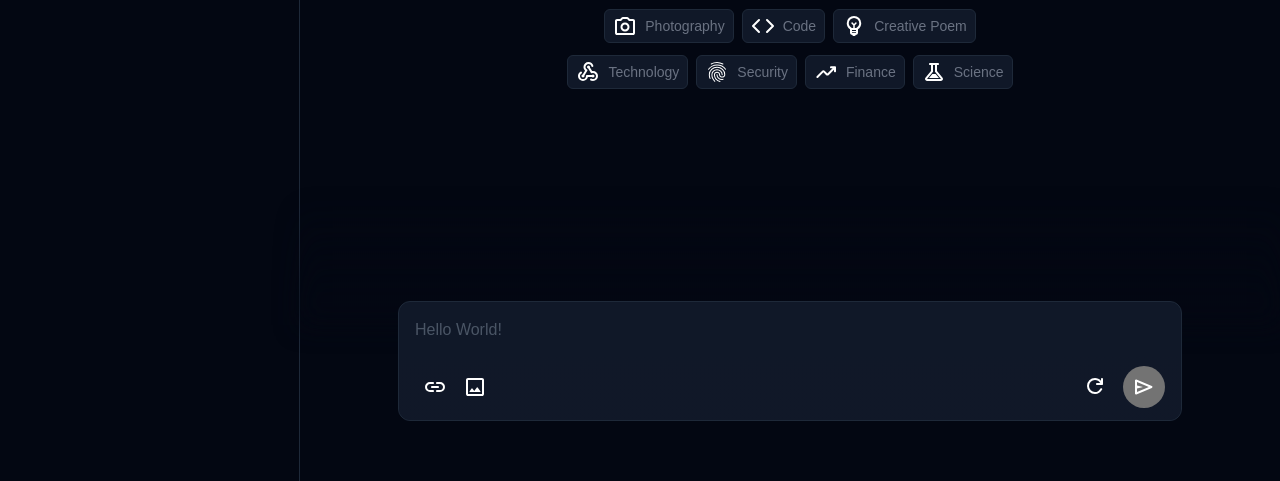
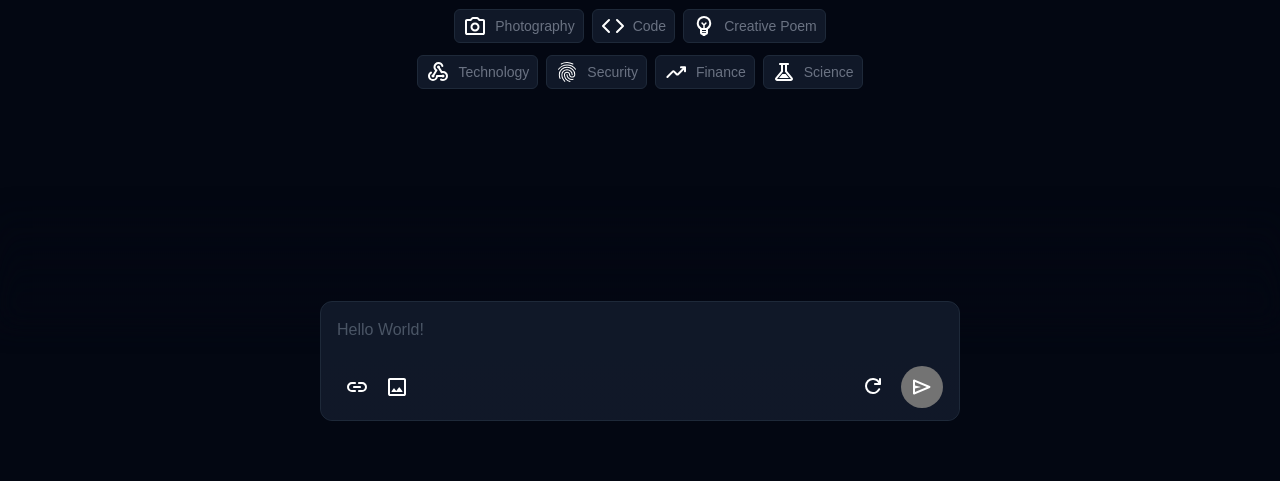
Before and after one commit to AmirHamzah-1Fz/local-ai-interface, a website with bundled scripts: page index.html in a window 1280 px wide. Shown: the part 319-800 px from the top of the page. Built offline with nearby package versions, Linux system fonts and the light colour scheme; files whose address does not match are found by name; a web font is replaced by a local one.

Commit message:
Adjust width of content

```diff
--- a/index.html
+++ b/index.html
@@ -62,7 +62,7 @@
    <body class="bg-gray-950">
       <main class="flex">
          <!-- SIDEBAR -->
-         <aside id="sidebar" class="block h-screen w-full max-w-[300px] bg-gray-950 overflow-hidden border-r border-r-gray-800 px-4 py-4 transition-all duration-[500ms] ease-in-out max-lg:max-w-[200px] max-md:hidden">
+         <aside id="sidebar" class="hidden h-screen w-full max-w-[300px] overflow-hidden border-r border-r-gray-800 bg-gray-950 px-4 py-4 transition-all duration-[500ms] ease-in-out max-lg:max-w-[200px] max-md:hidden">
             <div class="sidebar-header relative flex h-auto w-full items-center justify-between">
                <div class="flex w-full cursor-pointer items-center justify-start gap-3 rounded-lg border border-transparent px-4 hover:border-gray-800 hover:bg-gray-900">
                   <h2 class="text-2xl text-white">&plus;</h2>
@@ -122,41 +122,69 @@
          <section id="home" class="relative min-h-screen w-full">
             <!-- GREETING -->
             <div id="greet" class="absolute z-[10] flex h-screen w-full -translate-y-20 flex-col items-center justify-center">
-               <h1 class="text-5xl font-bold text-white">Hi, I'am Thenders.</h1>
-               <pre class="mt-2 text-lg text-gray-500">What can I help for you? :)</pre>
+               <h1 class="text-5xl font-bold text-white max-sm:text-3xl">Hi, I'am Thenders.</h1>
+               <pre class="mt-2 text-lg text-gray-500 max-sm:text-base">What can I help for you? :)</pre>
 
                <!-- QUICK CHAT -->
-               <div class="flex w-full items-center justify-center gap-2 overflow-hidden mt-3">
-                  <span style="user-select: none; -webkit-user-drag: none;" id="suggestionChatContainer" class="suggestion-chat-container flex cursor-pointer items-center justify-between gap-2 rounded-md border border-gray-800 bg-gray-900 px-2 py-1 transition duration-300 ease-in-out text-gray-500 hover:bg-gray-700/90 hover:text-gray-400 hover:border-gray-700 active:scale-[1.1]">
+               <div class="mt-3 flex w-full items-center justify-center gap-2 overflow-hidden">
+                  <span
+                     style="user-select: none; -webkit-user-drag: none"
+                     id="suggestionChatContainer"
+                     class="suggestion-chat-container flex cursor-pointer items-center justify-between gap-2 rounded-md border border-gray-800 bg-gray-900 px-2 py-1 text-gray-500 transition duration-300 ease-in-out hover:border-gray-700 hover:bg-gray-700/90 hover:text-gray-400 active:scale-[1.1]"
+                  >
                      <img src="assets\ui\photo_camera_24dp_FFFFFF_FILL0_wght400_GRAD0_opsz24.svg" alt="code" class="invert-0" />
                      <p id="suggestionChat" class="w-full text-sm max-md:text-xs">Photography</p></span
                   >
 
-                  <span style="user-select: none; -webkit-user-drag: none;" id="suggestionChatContainer" class="suggestion-chat-container flex cursor-pointer items-center justify-between gap-2 rounded-md border border-gray-800 bg-gray-900 px-2 py-1 transition duration-300 ease-in-out text-gray-500 hover:bg-gray-700/90 hover:text-gray-400 hover:border-gray-700 active:scale-[1.1]">
+                  <span
+                     style="user-select: none; -webkit-user-drag: none"
+                     id="suggestionChatContainer"
+                     class="suggestion-chat-container flex cursor-pointer items-center justify-between gap-2 rounded-md border border-gray-800 bg-gray-900 px-2 py-1 text-gray-500 transition duration-300 ease-in-out hover:border-gray-700 hover:bg-gray-700/90 hover:text-gray-400 active:scale-[1.1]"
+                  >
                      <img src="assets\ui\code.svg" alt="code" class="invert" />
                      <p id="suggestionChat" class="w-full text-sm max-md:text-xs">Code</p></span
                   >
-                  <span style="user-select: none; -webkit-user-drag: none;" id="suggestionChatContainer" class="suggestion-chat-container flex cursor-pointer items-center justify-between gap-2 rounded-md border border-gray-800 bg-gray-900 px-2 py-1 transition duration-300 ease-in-out text-gray-500 hover:bg-gray-700/90 hover:text-gray-400 hover:border-gray-700 active:scale-[1.1]">
+                  <span
+                     style="user-select: none; -webkit-user-drag: none"
+                     id="suggestionChatContainer"
+                     class="suggestion-chat-container flex cursor-pointer items-center justify-between gap-2 rounded-md border border-gray-800 bg-gray-900 px-2 py-1 text-gray-500 transition duration-300 ease-in-out hover:border-gray-700 hover:bg-gray-700/90 hover:text-gray-400 active:scale-[1.1]"
+                  >
                      <img src="assets\ui\emoji_objects_24dp_FFFFFF_FILL0_wght400_GRAD0_opsz24.svg" alt="code" class="invert-0" />
                      <p id="suggestionChat" class="w-full text-sm max-md:text-xs">Creative Poem</p></span
                   >
                </div>
 
                <!-- QUICK CHAT -->
-               <div class="flex w-full items-center justify-center gap-2 overflow-hidden mt-3">
-                  <span style="user-select: none; -webkit-user-drag: none;" id="suggestionChatContainer" class="suggestion-chat-container flex cursor-pointer items-center justify-between gap-2 rounded-md border border-gray-800 bg-gray-900 px-2 py-1 transition duration-300 ease-in-out text-gray-500 hover:bg-gray-700/90 hover:text-gray-400 hover:border-gray-700 active:scale-[1.1]">
+               <div class="mt-3 flex w-full items-center justify-center gap-2 overflow-hidden">
+                  <span
+                     style="user-select: none; -webkit-user-drag: none"
+                     id="suggestionChatContainer"
+                     class="suggestion-chat-container flex cursor-pointer items-center justify-between gap-2 rounded-md border border-gray-800 bg-gray-900 px-2 py-1 text-gray-500 transition duration-300 ease-in-out hover:border-gray-700 hover:bg-gray-700/90 hover:text-gray-400 active:scale-[1.1]"
+                  >
                      <img src="assets\ui\webhook_24dp_FFFFFF_FILL0_wght400_GRAD0_opsz24.svg" alt="code" class="invert-0" />
                      <p id="suggestionChat" class="w-full text-sm max-md:text-xs">Technology</p></span
                   >
-                  <span style="user-select: none; -webkit-user-drag: none;" id="suggestionChatContainer" class="suggestion-chat-container flex cursor-pointer items-center justify-between gap-2 rounded-md border border-gray-800 bg-gray-900 px-2 py-1 transition duration-300 ease-in-out text-gray-500 hover:bg-gray-700/90 hover:text-gray-400 hover:border-gray-700 active:scale-[1.1]">
+                  <span
+                     style="user-select: none; -webkit-user-drag: none"
+                     id="suggestionChatContainer"
+                     class="suggestion-chat-container flex cursor-pointer items-center justify-between gap-2 rounded-md border border-gray-800 bg-gray-900 px-2 py-1 text-gray-500 transition duration-300 ease-in-out hover:border-gray-700 hover:bg-gray-700/90 hover:text-gray-400 active:scale-[1.1]"
+                  >
                      <img src="assets\ui\fingerprint_24dp_FFFFFF_FILL0_wght400_GRAD0_opsz24.svg" alt="code" class="invert-0" />
                      <p id="suggestionChat" class="w-full text-sm max-md:text-xs">Security</p></span
                   >
-                  <span style="user-select: none; -webkit-user-drag: none;" id="suggestionChatContainer" class="suggestion-chat-container flex cursor-pointer items-center justify-between gap-2 rounded-md border border-gray-800 bg-gray-900 px-2 py-1 transition duration-300 ease-in-out text-gray-500 hover:bg-gray-700/90 hover:text-gray-400 hover:border-gray-700 active:scale-[1.1]">
+                  <span
+                     style="user-select: none; -webkit-user-drag: none"
+                     id="suggestionChatContainer"
+                     class="suggestion-chat-container flex cursor-pointer items-center justify-between gap-2 rounded-md border border-gray-800 bg-gray-900 px-2 py-1 text-gray-500 transition duration-300 ease-in-out hover:border-gray-700 hover:bg-gray-700/90 hover:text-gray-400 active:scale-[1.1]"
+                  >
                      <img src="assets\ui\trending_up_24dp_FFFFFF_FILL0_wght400_GRAD0_opsz24.svg" alt="code" class="invert-0" />
                      <p id="suggestionChat" class="w-full text-sm max-md:text-xs">Finance</p></span
                   >
-                  <span style="user-select: none; -webkit-user-drag: none;" id="suggestionChatContainer" class="suggestion-chat-container flex cursor-pointer items-center justify-between gap-2 rounded-md border border-gray-800 bg-gray-900 px-2 py-1 transition duration-300 ease-in-out text-gray-500 hover:bg-gray-700/90 hover:text-gray-400 hover:border-gray-700 active:scale-[1.1]">
+                  <span
+                     style="user-select: none; -webkit-user-drag: none"
+                     id="suggestionChatContainer"
+                     class="suggestion-chat-container flex cursor-pointer items-center justify-between gap-2 rounded-md border border-gray-800 bg-gray-900 px-2 py-1 text-gray-500 transition duration-300 ease-in-out hover:border-gray-700 hover:bg-gray-700/90 hover:text-gray-400 active:scale-[1.1]"
+                  >
                      <img src="assets\ui\experiment_24dp_FFFFFF_FILL0_wght400_GRAD0_opsz24.svg" alt="code" class="invert-0" />
                      <p id="suggestionChat" class="w-full text-sm max-md:text-xs">Science</p></span
                   >
@@ -189,17 +217,16 @@
 
             <div class="relative flex h-full w-full items-start justify-center pt-36">
                <!-- CHAT -->
-               <div id="globalChatContainer" class="flex h-full w-[80%] flex-col gap-y-10 transition-all duration-[200ms] ease-out max-sm:w-[85%] pb-60">
-               </div>
+               <div id="globalChatContainer" class="flex h-full w-[50%] flex-col gap-y-10 pb-60 transition-all duration-[200ms] ease-out max-md:w-[85%]"></div>
 
                <!-- PROMPT -->
-               <div id="userInputContainer" class="absolute bottom-0 z-[9999] flex h-[180px] w-full justify-center max-md:fixed">
+               <div id="userInputContainer" class="fixed bottom-0 z-[9999] flex h-[180px] w-full justify-center max-md:fixed">
                   <div class="relative top-0 flex h-[180px] w-full justify-center">
-                     <div id="inputContainer" class="relative flex h-[120px] w-[80%] items-center justify-center rounded-xl border border-gray-800 bg-gray-900 transition-all duration-[200ms] ease-out max-sm:w-[85%]">
-                        <textarea placeholder="Hello World!" id="userInput" type="text" class="absolute z-[1] h-full rounded-xl w-full px-4 py-4 text-white focus:outline-none ring-1 ring-transparent focus:ring-blue-800" accesskey="Enter"></textarea>
+                     <div id="inputContainer" class="relative flex h-[120px] w-[50%] max-lg:w-[60%] items-center justify-center rounded-xl border border-gray-800 bg-gray-900 transition-all duration-[200ms] ease-out max-md:w-[85%]">
+                        <textarea placeholder="Hello World!" id="userInput" type="text" class="absolute z-[1] h-full w-full rounded-xl px-4 py-4 text-white ring-1 ring-transparent focus:ring-blue-800 focus:outline-none" accesskey="Enter"></textarea>
 
                         <!-- BOTTOM PROMPT -->
-                        <div class="pointer-events-none absolute bottom-0 rounded-xl z-[2] flex w-full items-center justify-between gap-2 bg-gradient-to-t from-gray-900 from-60% to-transparent px-4 py-3">
+                        <div class="pointer-events-none absolute bottom-0 z-[2] flex w-full items-center justify-between gap-2 rounded-xl bg-gradient-to-t from-gray-900 from-60% to-transparent px-4 py-3">
                            <!-- LEFT ITEMS -->
                            <div class="pointer-events-auto flex gap-x-0">
                               <div class="cursor-pointer rounded-full p-2 transition duration-300 ease-in-out hover:bg-gray-800" title="Insert Documents">
```
Also changed, not shown: src/output.css.
